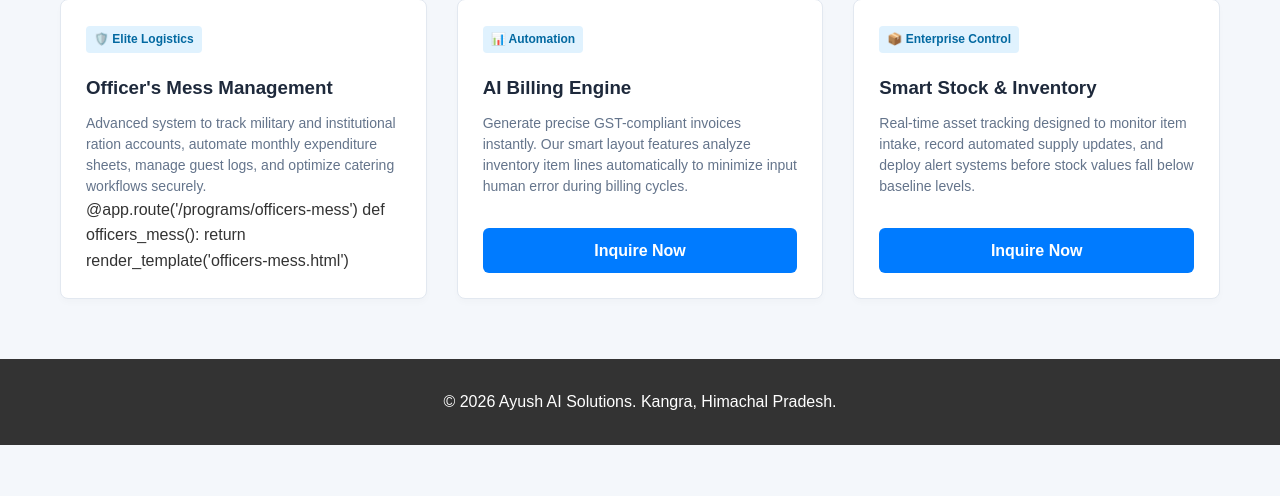
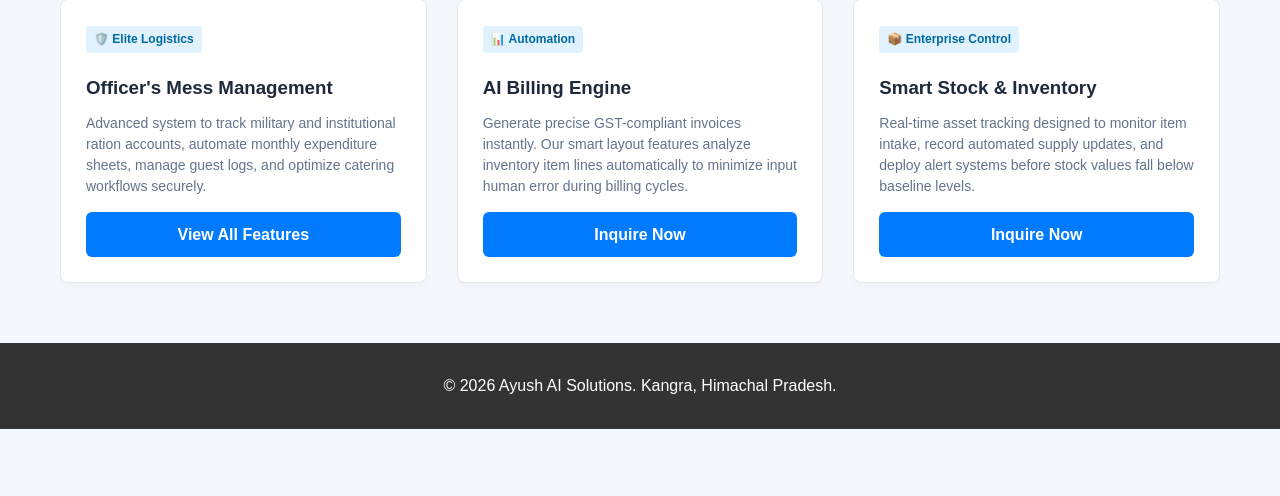
Before and after one commit to Dhimanlab/ayushaisolutions, a Flask app: page /products in a window 1280 px wide. Shown: the part 304-800 px from the top of the page. Run offline with Flask 3, Linux system fonts and the light colour scheme; some libraries are stand-ins or nearby versions.

Commit message:
Remove officers_mess route from products.html
Removed the officers_mess route definition from the HTML template.

```diff
--- a/backend/templates/products.html
+++ b/backend/templates/products.html
@@ -105,9 +105,7 @@
                 <h3>Officer's Mess Management</h3>
                 <p>Advanced system to track military and institutional ration accounts, automate monthly expenditure sheets, manage guest logs, and optimize catering workflows securely.</p>
             </div>
-           @app.route('/programs/officers-mess')
-def officers_mess():
-    return render_template('officers-mess.html')
+<a href="/programs/officers-mess" class="btn-inquire">View All Features</a>
         </div>
 
         <!-- Product 2 -->
```
